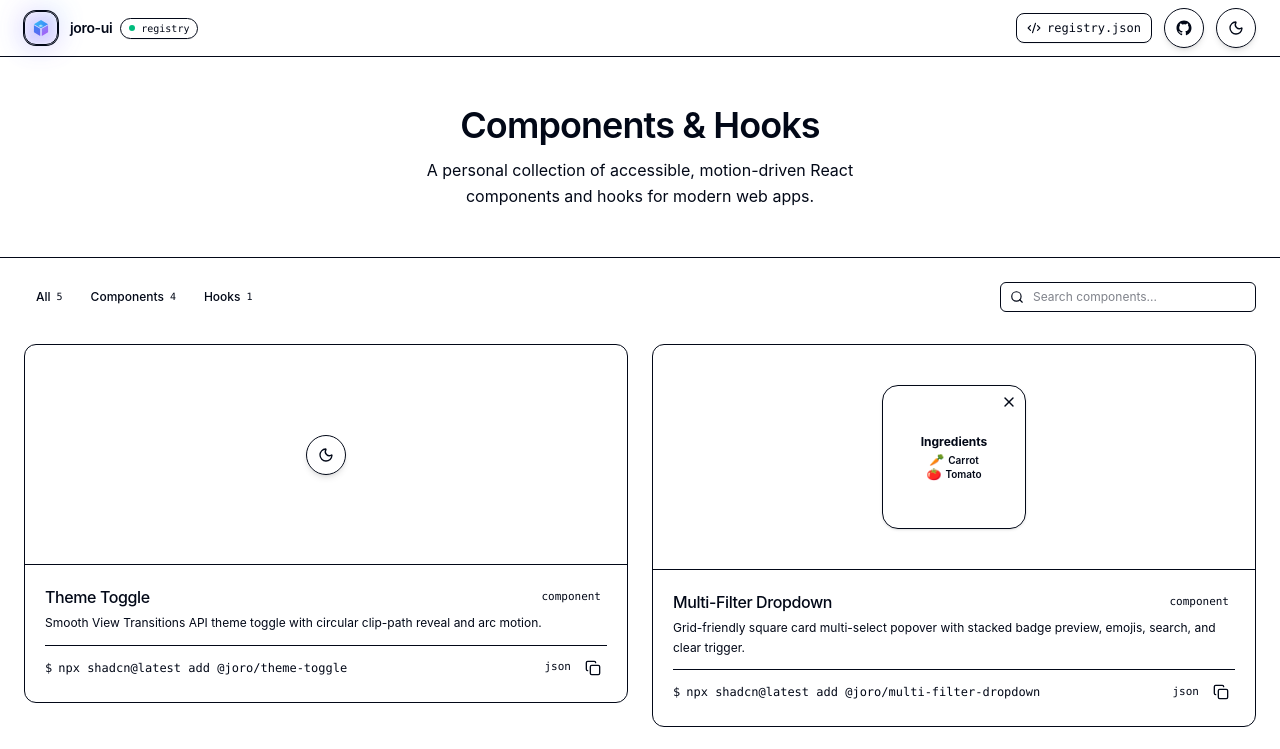
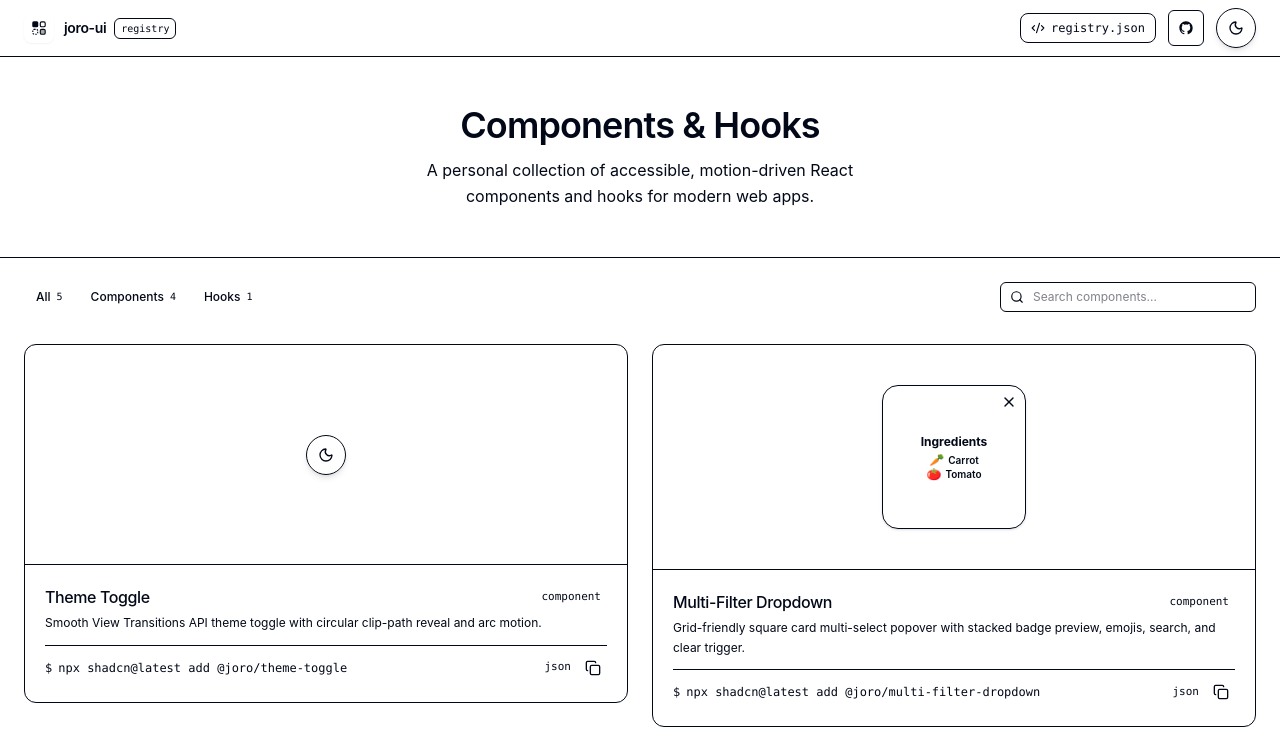
Before and after one commit to jorotodorovv/ui-catalog, a Next.js app: page / in a window 1280 px wide. Shown: the top 749 px of the page. Built offline with nearby package versions, Linux system fonts and the light colour scheme.

Commit message:
refactor(logo): replace 3D cube with minimalist monochrome component grid glyph

```diff
--- a/src/components/catalog/brand-logo.tsx
+++ b/src/components/catalog/brand-logo.tsx
@@ -1,110 +1,70 @@
-import React, { useId } from "react";
+import React from "react";
 
 interface BrandLogoProps {
   className?: string;
   size?: number;
 }
 
-export function BrandLogo({ className = "", size = 36 }: BrandLogoProps) {
-  const id = useId();
-  const topGradId = `${id}-top`;
-  const leftGradId = `${id}-left`;
-  const rightGradId = `${id}-right`;
-  const coreGradId = `${id}-core`;
-
+export function BrandLogo({ className = "", size = 32 }: BrandLogoProps) {
   return (
-    <div className={`relative flex items-center justify-center ${className}`}>
-      {/* Outer ambient glow */}
-      <div className="absolute -inset-1 rounded-xl bg-gradient-to-tr from-blue-600/35 via-violet-500/25 to-sky-400/35 blur-md opacity-70 group-hover:opacity-100 group-hover:blur-lg transition-all duration-300" />
-
-      {/* Badge surface */}
     <div
-        className="relative rounded-xl bg-background/90 dark:bg-card/90 border border-border/80 dark:border-border/50 shadow-xs ring-1 ring-border/20 backdrop-blur-xs flex items-center justify-center transition-all duration-300 group-hover:scale-105 group-hover:border-primary/50 overflow-hidden"
+      className={`relative rounded-lg bg-foreground text-background flex items-center justify-center shadow-xs transition-transform duration-200 group-hover:scale-105 select-none shrink-0 ${className}`}
       style={{ width: size, height: size }}
+      aria-hidden="true"
     >
-        {/* Subtle top-light highlight */}
-        <div className="absolute inset-0 bg-gradient-to-br from-white/20 via-transparent to-transparent pointer-events-none" />
-
-        {/* Custom Geometric SVG logo mark */}
+      {/* Precision monochrome modular component grid glyph */}
       <svg
         viewBox="0 0 24 24"
         fill="none"
         xmlns="http://www.w3.org/2000/svg"
-          className="size-5 relative z-10"
-          aria-hidden="true"
+        className="size-4.5"
       >
-          <defs>
-            <linearGradient
-              id={topGradId}
-              x1="3.5"
-              y1="2.5"
-              x2="20.5"
-              y2="12.3"
-              gradientUnits="userSpaceOnUse"
-            >
-              <stop stopColor="#38bdf8" />
-              <stop offset="1" stopColor="#3b82f6" />
-            </linearGradient>
-            <linearGradient
-              id={leftGradId}
-              x1="3.5"
-              y1="8.7"
-              x2="11"
-              y2="21.5"
-              gradientUnits="userSpaceOnUse"
-            >
-              <stop stopColor="#3b82f6" />
-              <stop offset="1" stopColor="#6366f1" />
-            </linearGradient>
-            <linearGradient
-              id={rightGradId}
-              x1="13"
-              y1="8.7"
-              x2="20.5"
-              y2="21.5"
-              gradientUnits="userSpaceOnUse"
-            >
-              <stop stopColor="#818cf8" />
-              <stop offset="1" stopColor="#a855f7" />
-            </linearGradient>
-            <linearGradient
-              id={coreGradId}
-              x1="9"
-              y1="8"
-              x2="15"
-              y2="12"
-              gradientUnits="userSpaceOnUse"
-            >
-              <stop stopColor="#ffffff" stopOpacity="0.95" />
-              <stop offset="1" stopColor="#38bdf8" stopOpacity="0.85" />
-            </linearGradient>
-          </defs>
-
-          {/* Top isometric facet */}
-          <path
-            d="M12 2.5L20.5 7.4L12 12.3L3.5 7.4L12 2.5Z"
-            fill={`url(#${topGradId})`}
+        {/* Solid component block */}
+        <rect
+          x="3"
+          y="3"
+          width="8"
+          height="8"
+          rx="2"
+          fill="currentColor"
         />
 
-          {/* Left isometric facet (J-stem) */}
-          <path
-            d="M3.5 8.7L11 13V21.5L3.5 17.2V8.7Z"
-            fill={`url(#${leftGradId})`}
+        {/* Wireframe component block */}
+        <rect
+          x="13.75"
+          y="3.75"
+          width="6.5"
+          height="6.5"
+          rx="1.75"
+          stroke="currentColor"
+          strokeWidth="1.5"
         />
 
-          {/* Right isometric facet (U-wing) */}
-          <path
-            d="M13 13L20.5 8.7V17.2L13 21.5V13Z"
-            fill={`url(#${rightGradId})`}
+        {/* Blueprint / slot block */}
+        <rect
+          x="3.75"
+          y="13.75"
+          width="6.5"
+          height="6.5"
+          rx="1.75"
+          stroke="currentColor"
+          strokeWidth="1.5"
+          strokeDasharray="2 1.5"
         />
 
-          {/* Core luminous prism accent */}
-          <path
-            d="M12 7.8L15 9.5L12 11.2L9 9.5L12 7.8Z"
-            fill={`url(#${coreGradId})`}
+        {/* Interactive / filled-tint block */}
+        <rect
+          x="13.75"
+          y="13.75"
+          width="6.5"
+          height="6.5"
+          rx="1.75"
+          fill="currentColor"
+          fillOpacity="0.35"
+          stroke="currentColor"
+          strokeWidth="1.5"
         />
       </svg>
     </div>
-    </div>
   );
 }
--- a/src/components/catalog/catalog-header.tsx
+++ b/src/components/catalog/catalog-header.tsx
@@ -45,7 +45,7 @@ export function CatalogHeader() {
         isHeaderVisible ? "translate-y-0" : "-translate-y-full"
       } ${
         isScrolled
-          ? "border-b border-border/50 bg-background/80 backdrop-blur-xl shadow-[0_4px_20px_-4px_rgba(0,0,0,0.05)] dark:shadow-[0_4px_20px_-4px_rgba(0,0,0,0.3)] supports-[backdrop-filter]:bg-background/70"
+          ? "border-b border-border/60 bg-background/80 backdrop-blur-xl shadow-xs supports-[backdrop-filter]:bg-background/70"
           : "border-b border-border/20 bg-background/50 backdrop-blur-md"
       }`}
     >
@@ -53,19 +53,15 @@ export function CatalogHeader() {
         {/* Brand Logo & Title */}
         <Link
           href="/"
-          className="flex items-center gap-3 group focus-visible:outline-hidden focus-visible:ring-2 focus-visible:ring-ring rounded-lg py-1 px-1 -ml-1 transition-transform"
+          className="flex items-center gap-2.5 group focus-visible:outline-hidden focus-visible:ring-2 focus-visible:ring-ring rounded-lg py-1 px-1 -ml-1 transition-opacity hover:opacity-90"
           aria-label={`${REGISTRY_NAME} home`}
         >
-          <BrandLogo size={34} />
+          <BrandLogo size={30} />
           <div className="flex items-center gap-2">
-            <span className="font-semibold tracking-tight text-sm text-foreground group-hover:text-primary transition-colors">
+            <span className="font-semibold tracking-tight text-sm text-foreground">
               {REGISTRY_NAME}
             </span>
-            <span className="inline-flex items-center gap-1.5 text-[10px] font-mono font-medium px-2 py-0.5 rounded-full border border-border/60 bg-muted/60 text-muted-foreground shadow-2xs">
-              <span className="relative flex h-1.5 w-1.5">
-                <span className="animate-ping absolute inline-flex h-full w-full rounded-full bg-emerald-400 opacity-75" />
-                <span className="relative inline-flex rounded-full h-1.5 w-1.5 bg-emerald-500 dark:bg-emerald-400" />
-              </span>
+            <span className="text-[10px] font-mono px-1.5 py-0.5 rounded-md bg-muted text-muted-foreground border border-border/50">
               registry
             </span>
           </div>
@@ -76,10 +72,10 @@ export function CatalogHeader() {
           <Link
             href="/r/index.json"
             target="_blank"
-            className="hidden sm:inline-flex items-center gap-1.5 text-xs text-muted-foreground hover:text-foreground transition-all font-mono px-2.5 py-1.5 rounded-lg border border-border/40 hover:border-border/80 bg-muted/30 hover:bg-muted/70 shadow-2xs group"
+            className="hidden sm:inline-flex items-center gap-1.5 text-xs text-muted-foreground hover:text-foreground transition-colors font-mono px-2.5 py-1.5 rounded-lg border border-border/40 hover:border-border/80 bg-muted/30 hover:bg-muted/60"
             title="View registry schema JSON"
           >
-            <Code2 className="size-3.5 text-muted-foreground group-hover:text-primary transition-colors" />
+            <Code2 className="size-3.5 text-muted-foreground" />
             <span>registry.json</span>
           </Link>
 
@@ -89,9 +85,9 @@ export function CatalogHeader() {
             rel="noreferrer"
             aria-label="GitHub Repository"
             title="View on GitHub"
-            className="h-10 w-10 rounded-full hover:bg-secondary border border-border/30 shadow-md flex items-center justify-center active:scale-95 transition-all text-muted-foreground hover:text-foreground relative group"
+            className="h-9 w-9 rounded-md hover:bg-secondary border border-border/40 flex items-center justify-center active:scale-95 transition-all text-muted-foreground hover:text-foreground"
           >
-            <GithubIcon className="size-4.5 transition-transform group-hover:scale-110" />
+            <GithubIcon className="size-4" />
           </Link>
 
           <ThemeToggle />
```
Lines whose indentation alone changed are shown as unchanged.
